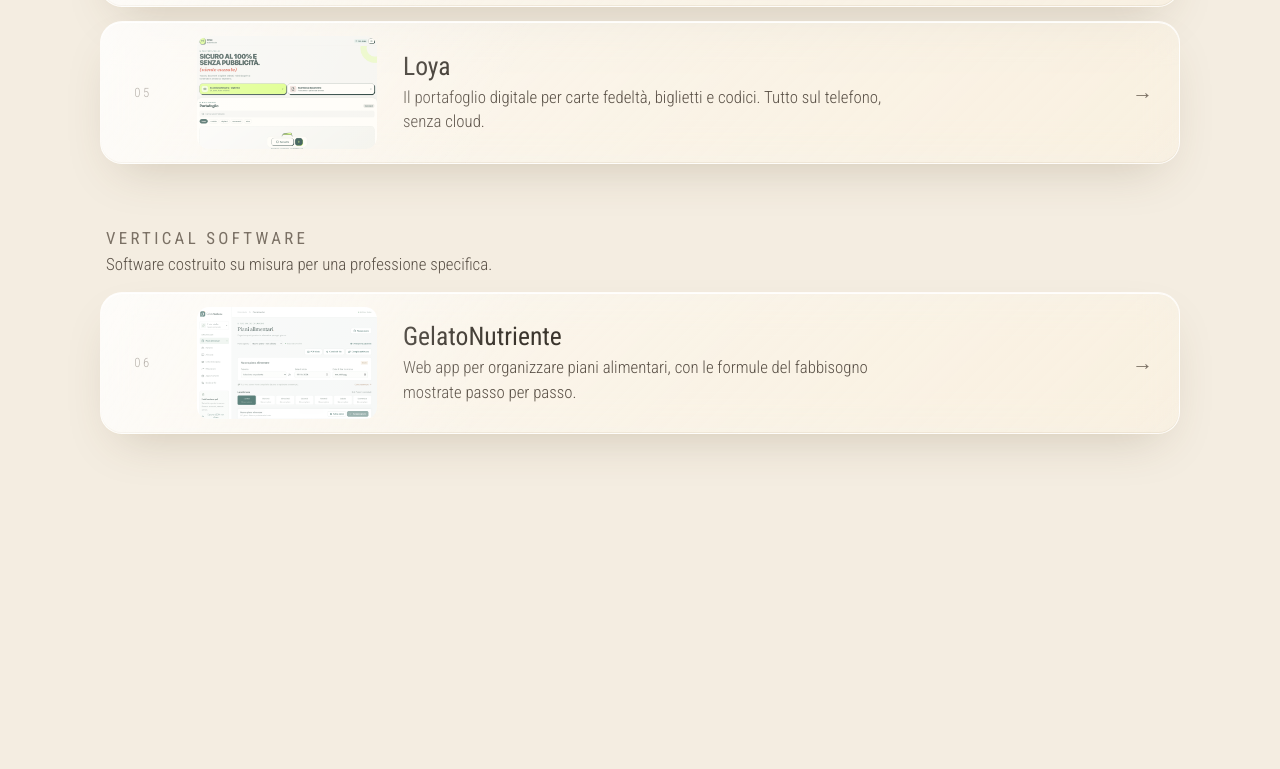
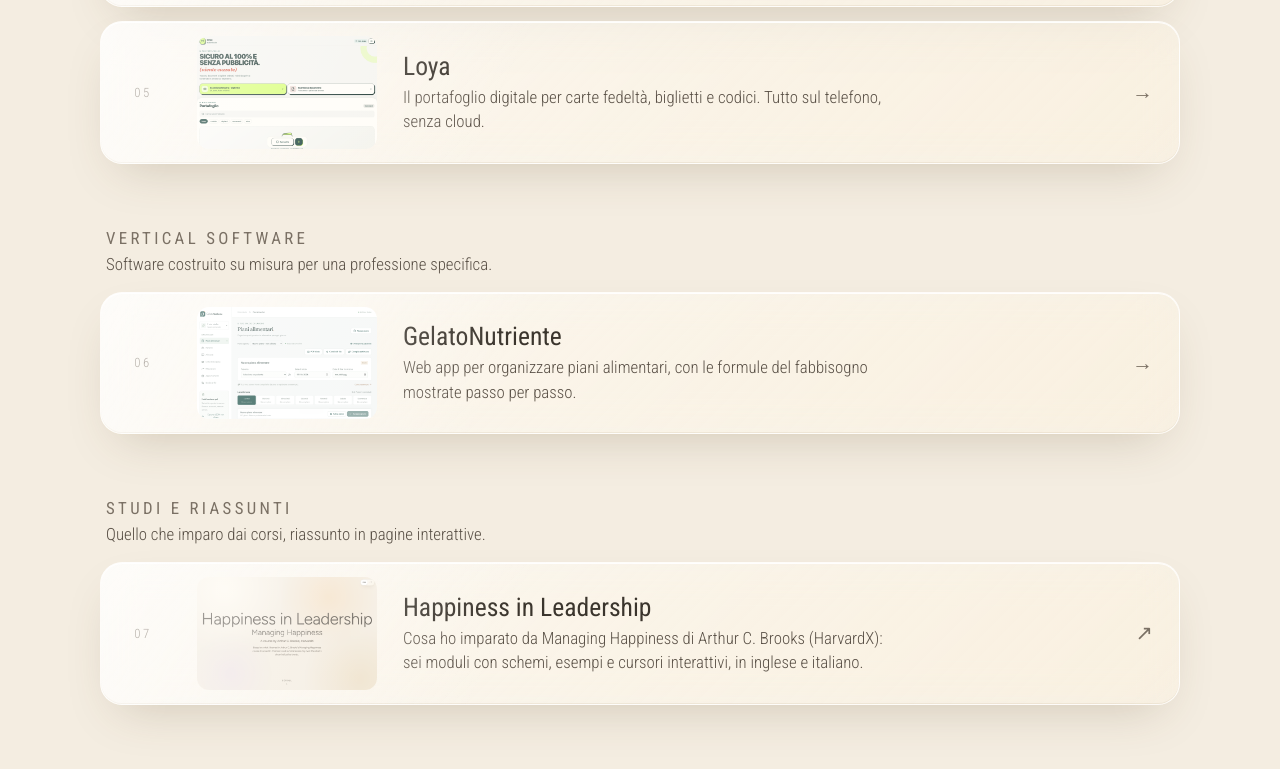
Before and after one commit to MarvinBonazzo/MarvinBonazzo.github.io, a plain HTML site: page progetti.html in a window 1280 px wide. Shown: the part 1096-1865 px from the top of the page. Before the commit the page ends 1594 px from the top, so only its background shows below. Drawn offline with Linux system fonts and the light colour scheme.

Commit message:
Nuova cartella Studi e riassunti con Happiness in Leadership
Co-Authored-By: Claude Opus 5.5 <noreply@anthropic.com>

```diff
--- a/assets/projects.js
+++ b/assets/projects.js
@@ -2,7 +2,8 @@
 window.CATEGORIES = {
   civic: { name: 'Civic tech', text: 'Strumenti che rendono comprensibili i soldi tra cittadini e Stato: busta paga, tasse, spesa pubblica.' },
   utility: { name: 'Utility personali', text: 'Nati per un mio bisogno quotidiano e usati ogni giorno.' },
-  vertical: { name: 'Vertical software', text: 'Software costruito su misura per una professione specifica.' }
+  vertical: { name: 'Vertical software', text: 'Software costruito su misura per una professione specifica.' },
+  studi: { name: 'Studi e riassunti', text: 'Quello che imparo dai corsi, riassunto in pagine interattive.' }
 };
 
 window.PROJECTS = [
@@ -205,6 +206,15 @@ window.PROJECTS = [
     },
     tech: 'React 19, TypeScript e Vite 8 per una build interamente statica su GitHub Pages. Zustand per lo stato, Dexie su IndexedDB per l\'archivio con transazioni e migrazioni, dietro contratti asincroni sostituibili un giorno con un\'API REST. Grafici con Recharts caricati su richiesta, nessuna CDN e nessun font remoto.',
     story: 'Un progetto cresciuto per versioni: dall\'editor della settimana alla gestione dei pazienti, poi i metodi energetici, il questionario, i PDF e l\'esportazione cifrata. Ogni funzione è stata pensata per far vedere al professionista il perché di ogni numero.',
+  },
+  {
+    // Pagina interattiva esterna: le liste aprono direttamente il link, senza case study.
+    slug: 'happiness-in-leadership',
+    category: 'studi',
+    name: 'Happiness in Leadership',
+    short: 'Cosa ho imparato da Managing Happiness di Arthur C. Brooks (HarvardX): sei moduli con schemi, esempi e cursori interattivi, in inglese e italiano.',
+    cover: 'img/happiness-in-leadership.png',
+    url: 'https://marvinbonazzo.github.io/happiness-in-leadership/#it',
+    links: { live: 'https://marvinbonazzo.github.io/happiness-in-leadership/#it', code: 'https://github.com/MarvinBonazzo/happiness-in-leadership' }
   }
-
 ];
--- a/progetti.html
+++ b/progetti.html
@@ -63,11 +63,11 @@
 <script>
   const esc = s => String(s).replace(/[&<>"]/g, c => ({ '&': '&amp;', '<': '&lt;', '>': '&gt;', '"': '&quot;' }[c]));
   const item = p => `
-    <li class="item"><a class="glass" href="progetto.html#${p.slug}">
+    <li class="item"><a class="glass" href="${p.url || `progetto.html#${p.slug}`}"${p.url ? ' target="_blank" rel="noopener"' : ''}>
       <span class="num">${String(window.PROJECTS.indexOf(p) + 1).padStart(2, '0')}</span>
       <img src="${p.cover}" alt="" loading="lazy">
       <div><h2>${esc(p.name)}</h2><p>${esc(p.short)}</p></div>
-      <span class="go">→</span>
+      <span class="go">${p.url ? '↗' : '→'}</span>
     </a></li>`;
   document.getElementById('groups').innerHTML = Object.entries(window.CATEGORIES).map(([key, c]) => `
     <section class="group">
```
Also changed, not shown: cartella.html (+2 -2 lines), index.html (+11 -1 lines), progetto.html (+1 -0 lines), img/happiness-in-leadership.png (added), 1 other file.
